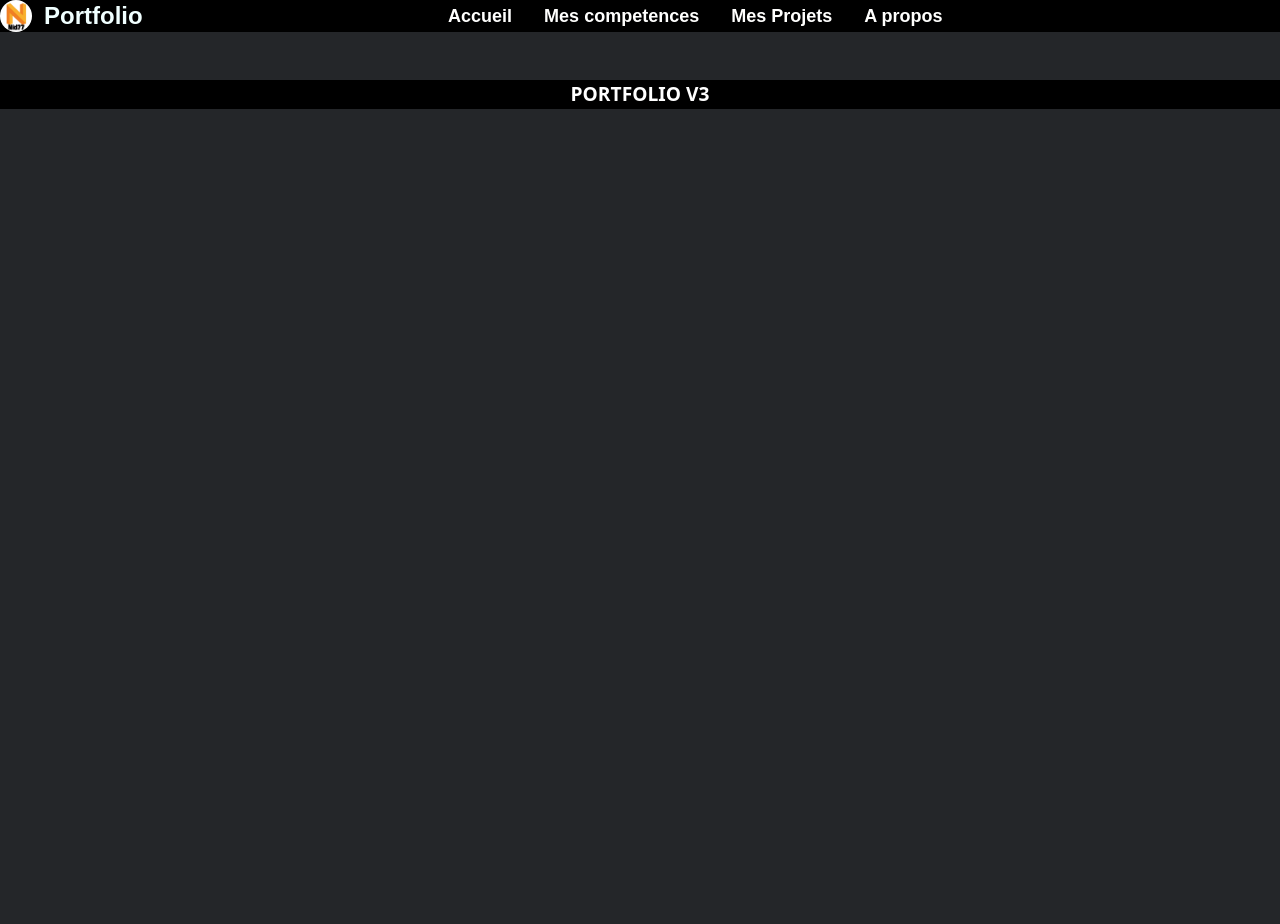
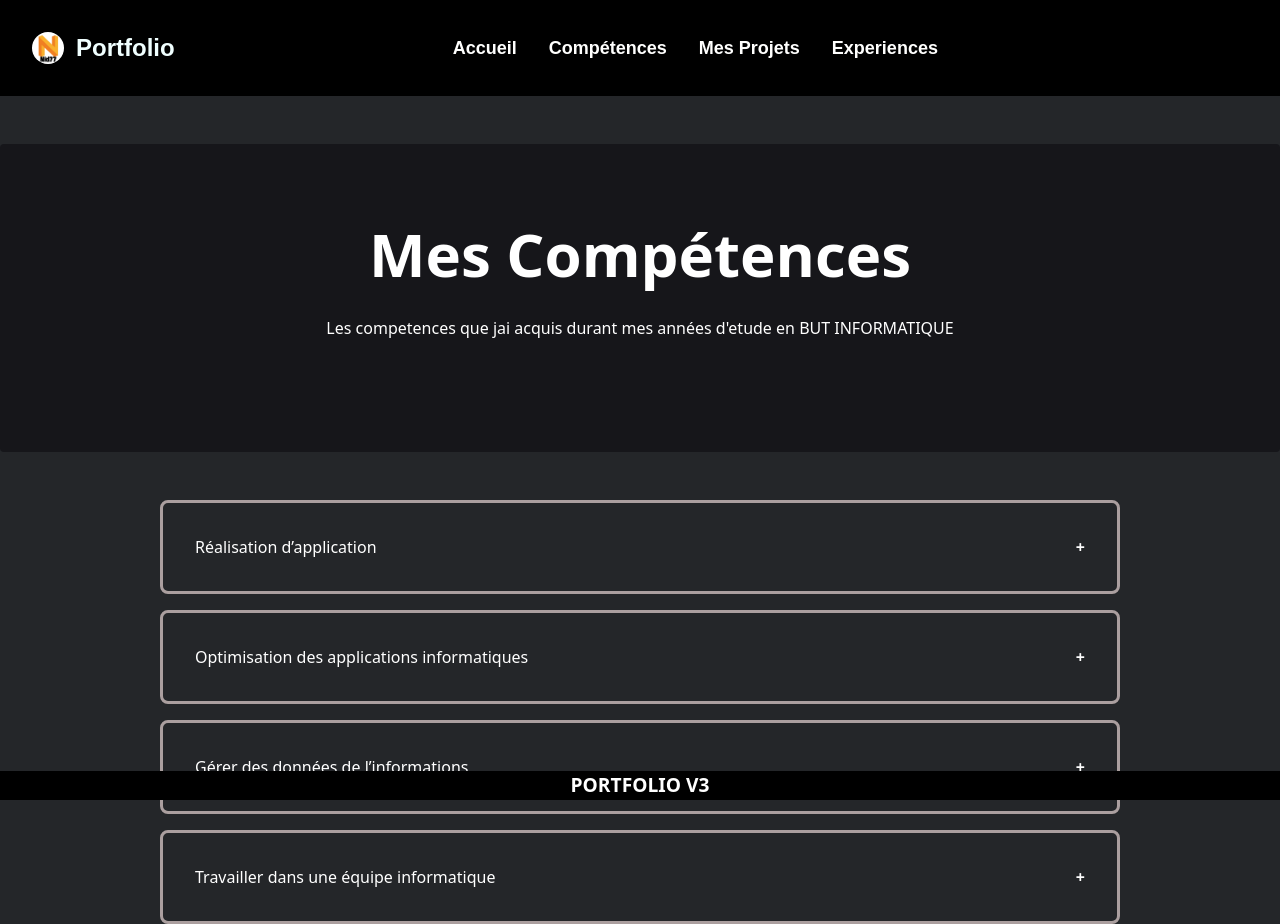
Before and after one commit to Nid77/portfolio, a Vue app: page /competences in a window 1280 px wide. Before the commit the page ends 800 px from the top, so only its background shows below. Built offline with nearby package versions, Linux system fonts and the light colour scheme.

Commit message:
Page competence,Page d'erreur + style adapté a vue

```diff
--- a/src/App.vue
+++ b/src/App.vue
@@ -9,11 +9,19 @@ import FooterView from './components/FooterView.vue';
     <HeaderView />
   </header>
 
-  <RouterView />
+  <div class="content">
+    <RouterView />
+  </div>
 
   <footer>
     <FooterView />
   </footer>
 </template>
 
-<style scoped></style>
+<style scoped>
+.content {
+  display: flex;
+  flex-direction: column;
+  gap: 3rem;
+}
+</style>
--- a/src/assets/style/competence.css
+++ b/src/assets/style/competence.css
@@ -1,22 +1,18 @@
-body {
+
+.competences{
     display: flex;
     flex-direction: column;
     align-items: center;
-    justify-content: center;
-    gap: 4rem;
-    background-color: #242629;
-    margin: 0;
-
-
+    gap: 1rem;
 }
-
 .competence{
     display: flex;
     flex-direction: column;
+    justify-content:center;
     border-radius: 0.5rem;
-    border: 3px solid #ffffff;
+    border: 3px solid #ab9f9f;
     padding: 2rem;
-    width: 50%;
+    width: 75%;
     color: #ffffff;
     gap: 1rem;
 }
--- a/src/assets/style/footer.css
+++ b/src/assets/style/footer.css
@@ -1,12 +1,11 @@
 footer{
     background-color: black;
-    position: relative;
+    position: fixed;
     left: 0;
     bottom: 0;
     width: 100%;
     gap: 10px;
     text-align: center;
-
    }
 
 footer p{
--- a/src/assets/style/header.css
+++ b/src/assets/style/header.css
@@ -11,6 +11,7 @@ header {
     gap: 1rem;
     width: 100%;
     margin-bottom: 3rem;
+    padding: 2rem;
 }
 
 header h1{
--- a/src/assets/style/main.css
+++ b/src/assets/style/main.css
@@ -16,7 +16,6 @@ body {
   text-align: center;
   gap: 4rem;
   margin: 0;
-
 }
 
 a {
@@ -27,7 +26,7 @@ a {
 
 @media (hover: hover) {
   a:hover {
-    background-color: hsla(160, 100%, 37%, 0.2);
+    /* background-color: hsla(160, 100%, 37%, 0.2); */
   }
 }
 
--- /dev/null
+++ b/src/components/ErrorView.vue
@@ -0,0 +1,27 @@
+<template>
+    <div>
+        <h1>404 - Page Not Found</h1>
+        <p>La page que vous recherchez n'existe pas.</p>
+    </div>
+</template>
+
+<script lang="ts">
+
+</script>
+
+<style scoped>
+h1 {
+    font-size: 3em;
+    margin: 0;
+    color: #ffffff;
+}
+
+p {
+    font-size: 1.5em;
+}
+
+div {
+    text-align: center;
+    margin-top: 20vh;
+}
+</style>
--- a/src/components/HeaderView.vue
+++ b/src/components/HeaderView.vue
@@ -14,24 +14,21 @@ import '@/assets/style/header.css';
         <!-- Mettre des RouterLink au lieu de la balise a -->
         <ul
             class="flex flex-col text-lg p-4 md:p-0 mt-4 font-extrabold md:space-x-8 rtl:space-x-reverse md:flex-row md:mt-0 md:border-0">
-            <li>
-                <a href="#"
-                    class="block py-2 px-3 text-white-900 rounded hover:bg-gray-100 md:hover:bg-transparent md:hover:text-blue-700 md:p-0">Accueil</a>
+            <li
+                class="block py-2 px-3 text-white-900 rounded hover:bg-gray-100 md:hover:bg-transparent md:hover:text-blue-700 md:p-0">
+                <RouterLink to="/">Accueil</RouterLink>
             </li>
-            <li>
-                <a href="#"
-                    class="block py-2 px-3 text-white-900 rounded hover:bg-gray-100 md:hover:bg-transparent md:hover:text-blue-700 md:p-0">Mes
-                    competences</a>
+            <li
+                class="block py-2 px-3 text-white-900 rounded hover:bg-gray-100 md:hover:bg-transparent md:hover:text-blue-700 md:p-0">
+                <RouterLink to="/competences">Compétences</RouterLink>
             </li>
-            <li>
-                <a href="#"
-                    class="block py-2 px-3 text-white-900 rounded hover:bg-gray-100 md:hover:bg-transparent md:hover:text-blue-700 md:p-0">Mes
-                    Projets</a>
+            <li
+                class="block py-2 px-3 text-white-900 rounded hover:bg-gray-100 md:hover:bg-transparent md:hover:text-blue-700 md:p-0">
+                <RouterLink to="/projets">Mes Projets</RouterLink>
             </li>
-            <li>
-                <a href="#"
-                    class="block py-2 px-3 text-white-900 rounded hover:bg-gray-100 md:hover:bg-transparent md:hover:text-blue-700 md:p-0">A
-                    propos</a>
+            <li
+                class="block py-2 px-3 text-white-900 rounded hover:bg-gray-100 md:hover:bg-transparent md:hover:text-blue-700 md:p-0">
+                <RouterLink to="/experiences">Experiences</RouterLink>
             </li>
         </ul>
     </div>
--- /dev/null
+++ b/src/components/InConstructView.vue
@@ -0,0 +1,12 @@
+<template>
+    <h1>La page est en cours de construction</h1>
+</template>
+
+<style scoped>
+h1 {
+    font-size: 3rem;
+    text-align: center;
+    margin-top: 5rem;
+    color: azure;
+}
+</style>
--- a/src/router/index.ts
+++ b/src/router/index.ts
@@ -9,6 +9,28 @@ const router = createRouter({
       name: 'home',
       component: HomeView
     },
+    {
+      path: '/competences',
+      name: 'competences',
+      component: () => import('../views/CompetenceView.vue'),
+    },
+    {
+      path: '/projets',
+      name: 'projets',
+      component: () => import('../components/InConstructView.vue'),
+
+    },
+    {
+      path: '/experiences',
+      name: 'experiences',
+      component: () => import('../components/InConstructView.vue'),
+
+    },
+    {
+      path: '/:pathMatch(.*)*',
+      name: 'error',
+      component: () => import('../components/ErrorView.vue'),
+    }
   ]
 })
 
--- /dev/null
+++ b/src/views/CompetenceView.vue
@@ -0,0 +1,68 @@
+<template>
+    <div class=" bg-[#16161a] rounded p-20">
+        <h1 class="text-6xl text-white text-center font-bold ">Mes Compétences</h1>
+
+        <h2 class="text-2x1 text-center text-white p-8 ">Les competences que jai acquis durant mes années d'etude en BUT
+            INFORMATIQUE
+        </h2>
+    </div>
+    <div class="competences">
+        <div v-if="competences" v-for="competence in competences" :key="competence.nom_competence"
+            :id="competence.nom_competence" class="competence text-3x1 ">
+            <div>
+                <h4>{{ competence.nom_competence }}</h4>
+                <button class="font-bold defilement" type="button" :value="competence.nom_competence"
+                    @click="toggleDetail(competence.nom_competence)">+</button>
+            </div>
+            <hr :class="{ bar: activeCompetence === competence.nom_competence }" id="bar" />
+            <div id="detail"
+                :class="['border-2 border-white-500 bg-black-500 text-2x1 p-4 rounded-lg', { visible: activeCompetence === competence.nom_competence }]">
+                <h5 v-for="item in competence.liste" :key="item">- {{ item }}</h5>
+            </div>
+        </div>
+        <div v-else-if="error" class="text-3x1 text-color-red">{{ error }}</div>
+    </div>
+</template>
+
+<script lang="ts">
+import { defineComponent, ref, onMounted } from 'vue';
+import competenceData from '@/assets/json/competence.json';
+import '@/assets/style/competence.css';
+
+interface Competence {
+    nom_competence: string;
+    liste: string[];
+}
+
+export default defineComponent({
+    name: 'CompetenceList',
+    setup() {
+        const competences = ref<Competence[]>([]);
+        const error = ref<string | null>(null);
+        const activeCompetence = ref<string | null>(null);
+
+        onMounted(() => {
+            try {
+                competences.value = (competenceData as any).competences;
+            } catch (err) {
+                error.value = 'Erreur lors du chargement du fichier JSON';
+            }
+        });
+
+        const toggleDetail = (competenceName: string) => {
+            if (activeCompetence.value === competenceName) {
+                activeCompetence.value = null;
+            } else {
+                activeCompetence.value = competenceName;
+            }
+        };
+
+        return {
+            competences,
+            error,
+            activeCompetence,
+            toggleDetail,
+        };
+    },
+});
+</script>
--- a/src/views/HomeView.vue
+++ b/src/views/HomeView.vue
@@ -3,6 +3,7 @@ import '@/assets/style/acceuil.css';
 </script>
 
 <template>
+  <div class="acceuil">
     <div class="debut h-1/2 flex items-center justify-center text-center">
       <div class="flex items-center justify-center ">
         <section id="qui-suis-je" class="border border-blue-500 p-4 gap-4">
@@ -17,7 +18,6 @@ import '@/assets/style/acceuil.css';
         </section>
       </div>
     </div>
-
 
     <section id="projet" class="projets flex flex-col items-center text-center">
 
@@ -56,8 +56,6 @@ import '@/assets/style/acceuil.css';
             <h3>Sonic Colors 2D Ultimate</h3>
           </a>
 
-
-
           <a href="#">
             <img src="@/assets/img/gestio.png" alt="image du projet">
             <h3>Gestionnaire des Taches sur Go</h3>
@@ -67,16 +65,24 @@ import '@/assets/style/acceuil.css';
       </section>
     </section>
 
-
-
-
-  <section id="contact" class=" flex flex-col text-center border border-blue-500 bg-[#16161a] p-6 gap-4">
+    <section id="contact"
+      class=" flex flex-col text-center border border-blue-500 bg-[#16161a] p-6 gap-4 w-3/4  self-center">
       <h2 class="text-3xl text-white font-extrabold">Contact</h2>
 
       <p>Pour me contacter vous pouvez m'envoyer un email ou me contacter sur mes réseaux sociaux ! </p>
 
-    <p class="self-start "><i class="fas fa-envelope"></i> email : ray.tcontact@protonmail.me</p>
-    <p class="self-start "><i class="fab fa-discord "></i> Discord : nid77</p>
+      <p class="self-start"><i class="fas fa-envelope"></i> Email : ray.tcontact@protonmail.me</p>
+      <p class="self-start"><i class="fab fa-discord "></i> Discord : nid77</p>
 
     </section>
+
+  </div>
 </template>
+
+<style scoped>
+.acceuil {
+  display: flex;
+  flex-direction: column;
+  gap: 3rem;
+}
+</style>
--- a/tsconfig.app.json
+++ b/tsconfig.app.json
@@ -1,11 +1,12 @@
 {
   "extends": "@vue/tsconfig/tsconfig.dom.json",
-  "include": ["env.d.ts", "src/**/*", "src/**/*.vue"],
+  "include": ["env.d.ts", "src/**/*", "src/**/*.vue","src/**/*.json"],
   "exclude": ["src/**/__tests__/*"],
   "compilerOptions": {
     "composite": true,
     "tsBuildInfoFile": "./node_modules/.tmp/tsconfig.app.tsbuildinfo",
-
+    "resolveJsonModule": true,
+    "esModuleInterop": true,
     "baseUrl": ".",
     "paths": {
       "@/*": ["./src/*"]
```
Also changed, not shown: src/assets/img/liste2course.png (added), 1 other file (tests, documents, lock files or other folders). Lines whose indentation alone changed are shown as unchanged.
